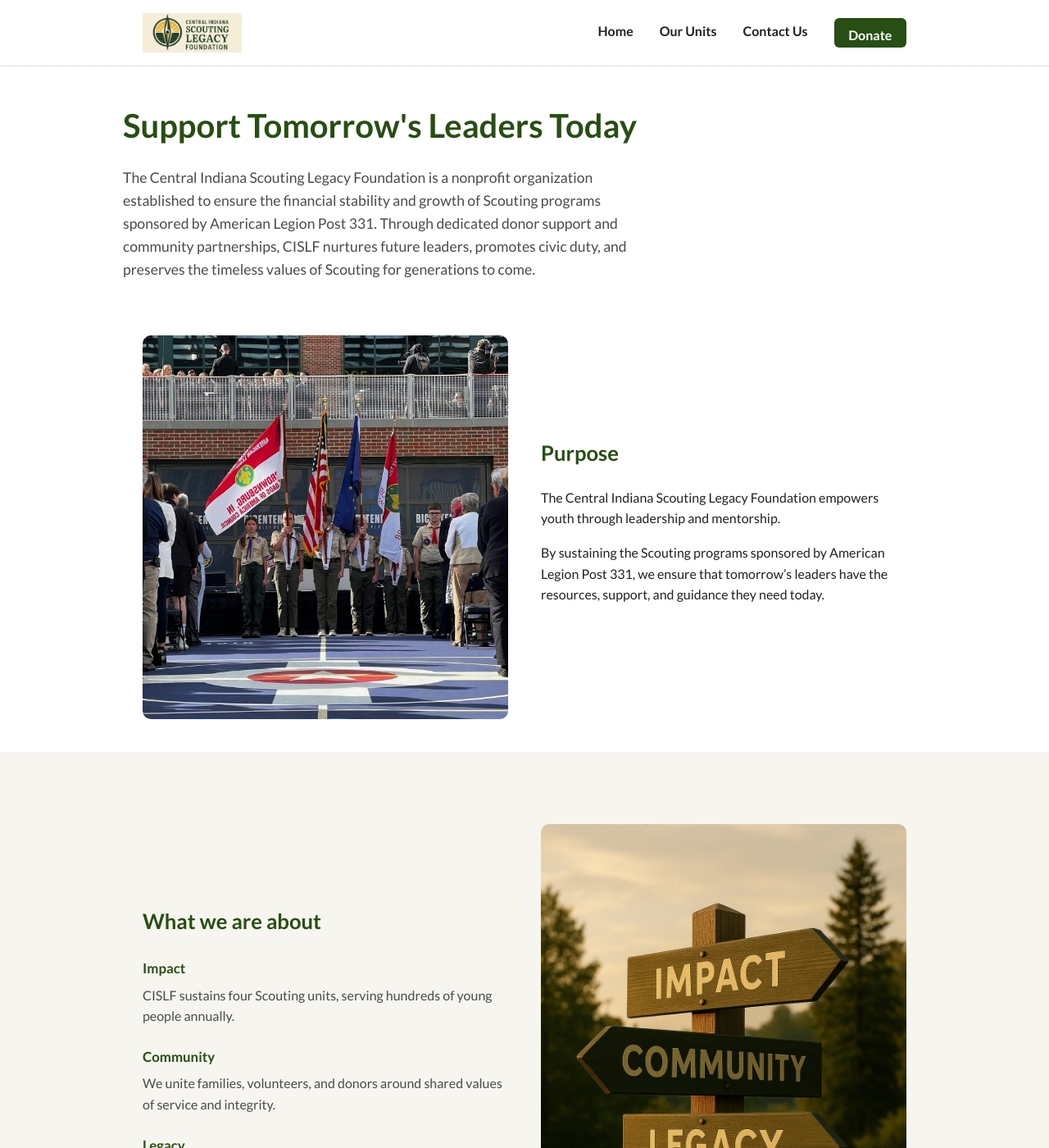
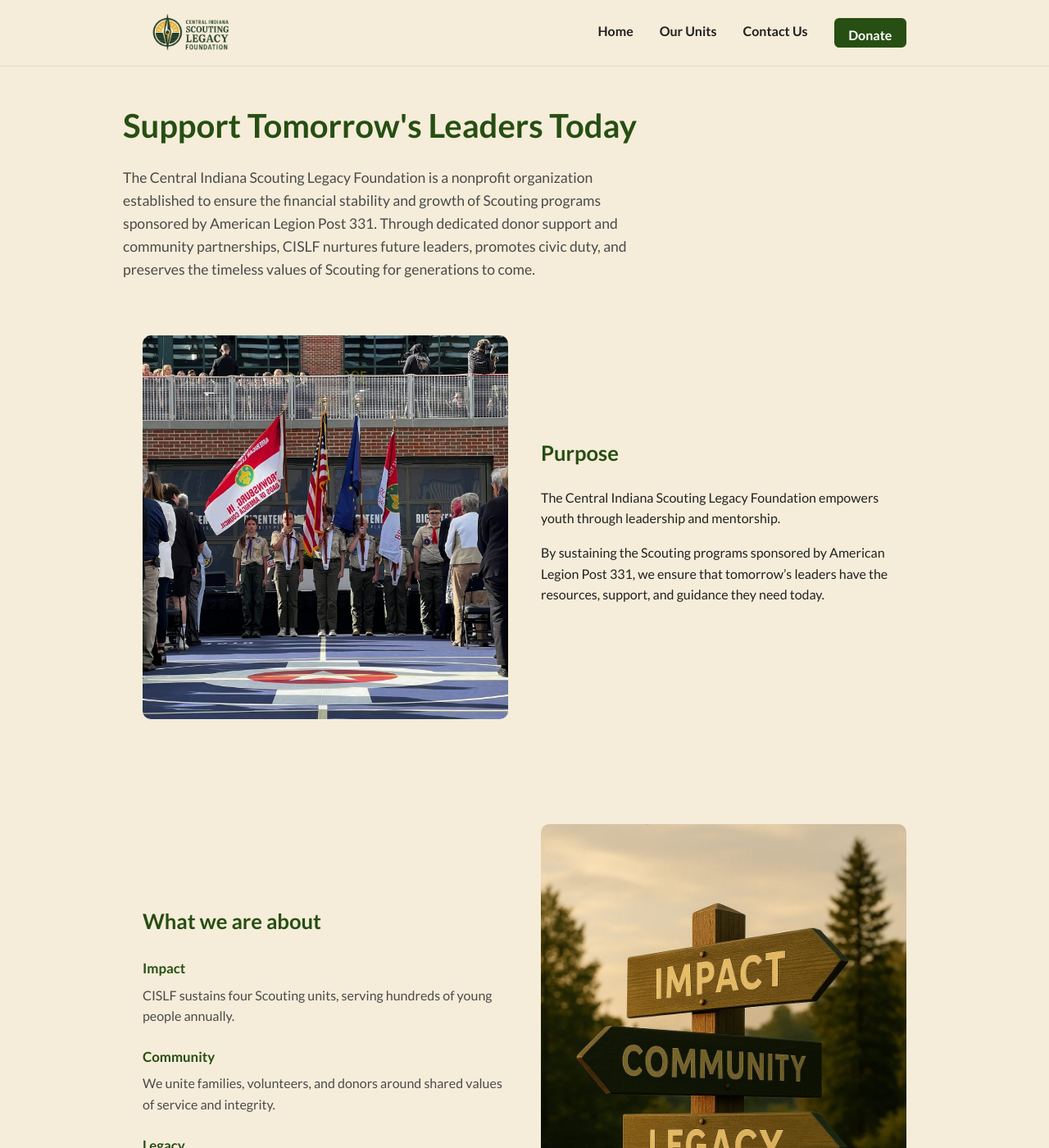
Before and after one commit to dogara78-byte/CISLF, a Jekyll site: the page built from index.md, in a window 1280 px wide and 1400 px high. Shown: the whole window at 82% size. Built offline with Jekyll 4.4.1, drawn with Linux system fonts in a browser that asks for light colours.

Commit message:
fix: remove baked-in image backgrounds, unify site to one background color
The logo and unit badges had the Google Site's cream background (#f5edd9)
painted directly into the PNG pixels rather than real transparency, so
they showed as visible boxes once this site's background diverged from
that color. Chroma-keyed the flat cream out of those four assets with a
soft-edge cutout, and switched the whole site to that single cream color
(no more alternating white/tan sections) so everything blends the way it
did on the original.

Also smooths out the nav: sticky header, an actual slide transition on
the mobile menu instead of an instant show/hide, and hover transitions
on links and buttons that were previously just jump-cuts.

```diff
--- a/assets/css/style.css
+++ b/assets/css/style.css
@@ -1,12 +1,12 @@
 :root {
   --green: #274e13;
   --green-dark: #1b3a0d;
-  --green-light: #e8f0e2;
-  --tan: #f7f5ef;
+  --cream: #f5edd9;
   --ink: #212121;
   --ink-light: #4a4a4a;
-  --border: #dfe3d9;
+  --border: #e2d9bf;
   --max: 980px;
+  --ease: 0.18s ease;
 }
 
 * { box-sizing: border-box; }
@@ -17,7 +17,7 @@ body {
   margin: 0;
   font-family: "Lato", Arial, sans-serif;
   color: var(--ink);
-  background: #ffffff;
+  background: var(--cream);
   line-height: 1.6;
 }
 
@@ -27,7 +27,7 @@ body {
   padding: 0 1.5rem;
 }
 
-a { color: var(--green); }
+a { color: var(--green); transition: color var(--ease); }
 a:hover { color: var(--green-dark); }
 
 .sr-only {
@@ -45,8 +45,11 @@ a:focus-visible, button:focus-visible {
 
 /* Header / Nav */
 .site-header {
-  background: #ffffff;
+  background: var(--cream);
   border-bottom: 1px solid var(--border);
+  position: sticky;
+  top: 0;
+  z-index: 10;
 }
 
 .nav-wrap {
@@ -77,7 +80,10 @@ a:focus-visible, button:focus-visible {
   border-radius: 6px;
   padding: 0.25rem 0.6rem;
   cursor: pointer;
+  transition: background var(--ease), color var(--ease);
 }
+
+.nav-toggle:hover { background: var(--green); color: #fff; }
 
 .site-nav {
   display: flex;
@@ -91,6 +97,7 @@ a:focus-visible, button:focus-visible {
   font-weight: 700;
   padding-bottom: 0.15rem;
   border-bottom: 2px solid transparent;
+  transition: color var(--ease), border-color var(--ease);
 }
 
 .site-nav a:hover,
@@ -105,21 +112,29 @@ a:focus-visible, button:focus-visible {
   padding: 0.5rem 1.1rem;
   border-radius: 6px;
   border-bottom: none !important;
+  transition: background var(--ease), transform var(--ease);
 }
 
-.nav-donate:hover { background: var(--green-dark); }
+.nav-donate:hover { background: var(--green-dark); transform: translateY(-1px); }
 
 @media (max-width: 720px) {
   .nav-toggle { display: inline-block; }
   .site-nav {
-    display: none;
     flex-direction: column;
     align-items: flex-start;
     width: 100%;
     gap: 1rem;
-    padding: 1rem 0 0.5rem;
+    max-height: 0;
+    overflow: hidden;
+    padding: 0;
+    opacity: 0;
+    transition: max-height var(--ease), opacity var(--ease), padding var(--ease);
   }
-  .site-nav.open { display: flex; }
+  .site-nav.open {
+    max-height: 260px;
+    opacity: 1;
+    padding: 1rem 0 1.25rem;
+  }
 }
 
 /* Main content */
@@ -128,8 +143,6 @@ main { display: block; }
 section {
   padding: 3rem 0;
 }
-
-section.tan { background: var(--tan); }
 
 .page-title {
   padding: 2.5rem 0 0.5rem;
@@ -180,24 +193,6 @@ h2 {
   object-fit: cover;
 }
 
-.photo-placeholder {
-  width: 100%;
-  aspect-ratio: 4 / 3;
-  border-radius: 10px;
-  border: 2px dashed #b7c6ab;
-  background: var(--green-light);
-  color: var(--green-dark);
-  display: flex;
-  flex-direction: column;
-  align-items: center;
-  justify-content: center;
-  text-align: center;
-  padding: 1rem;
-  font-size: 0.9rem;
-}
-
-.photo-placeholder .icon { font-size: 1.8rem; margin-bottom: 0.4rem; }
-
 /* Pillars (What We Are About) */
 .pillars {
   display: grid;
@@ -223,15 +218,18 @@ h2 {
   text-decoration: none;
   padding: 0.8rem 1.6rem;
   border-radius: 8px;
+  transition: background var(--ease), transform var(--ease);
 }
 
-.btn:hover { background: var(--green-dark); color: #fff; }
+.btn:hover { background: var(--green-dark); color: #fff; transform: translateY(-1px); }
 
-.btn-img { display: inline-block; }
+.btn-img { display: inline-block; transition: transform var(--ease); }
 .btn-img img { display: block; height: 56px; width: auto; }
+.btn-img:hover { transform: translateY(-1px); }
 
-.join-badge { display: inline-block; margin-top: 0.75rem; }
+.join-badge { display: inline-block; margin-top: 0.75rem; transition: transform var(--ease); }
 .join-badge img { display: block; height: 40px; width: auto; }
+.join-badge:hover { transform: translateY(-1px); }
 
 /* Units */
 .unit-block {
--- a/index.md
+++ b/index.md
@@ -28,7 +28,7 @@ permalink: /
   </div>
 </div>
 
-<section class="tan">
+<section>
   <div class="wrap">
     <div class="story-block reverse">
       <div class="story-photo">
```
Also changed, not shown: contact-us.md (+1 -1 lines), donate.md (+1 -1 lines), our-units.md (+1 -1 lines), assets/images/logo-header.webp, assets/images/unit-crew-303.webp, assets/images/unit-pack-303.webp, assets/images/unit-troop-303.webp, assets/images/unit-troop-331.webp.
